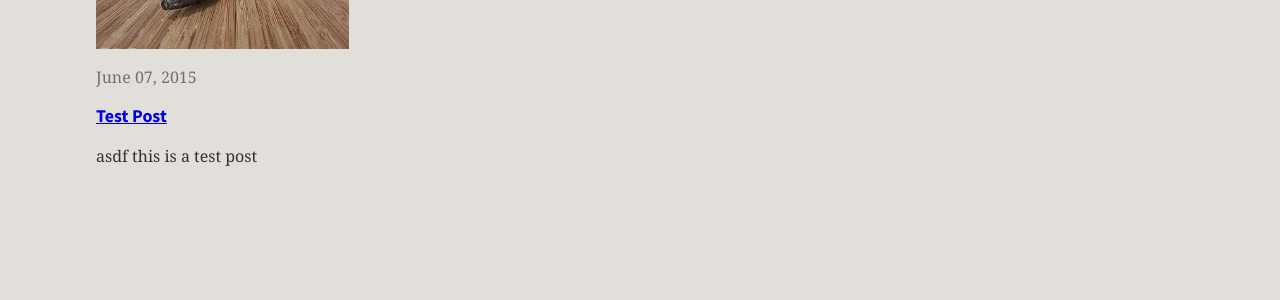
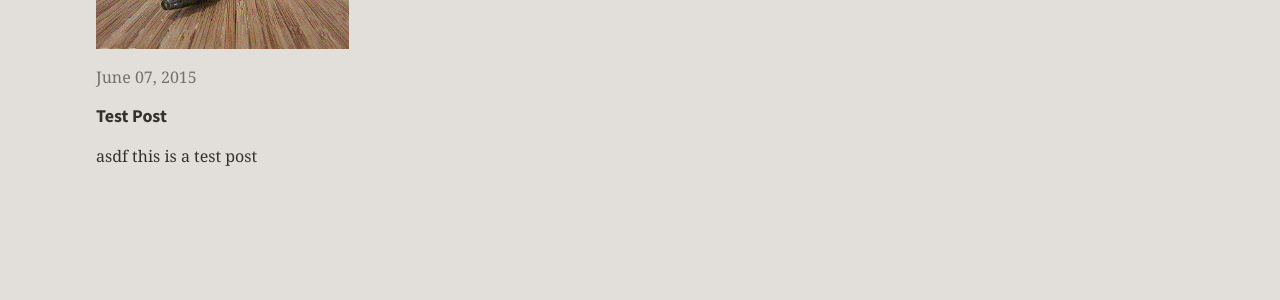
Before and after one commit to pengineered/pengineered.github.io, a Jekyll site: the page built from blog/blog.md, in a window 1280 px wide. Shown: the part 317-617 px from the top of the page. Built offline with Jekyll 4.4.1, drawn with Linux system fonts in a browser that asks for light colours.

Commit message:
restored some original stuff

```diff
--- a/_sass/_base.scss
+++ b/_sass/_base.scss
@@ -55,6 +55,20 @@ u,
 ins {
 	text-decoration: none;
 	border-bottom: 1px solid $text-color;
+}
+
+/* Links */
+
+a {
+	text-decoration: none;
+	color: $text-color;
+	&:focus {
+		@extend %tab-focus;
+	}
+	&:hover,
+	&:active {
+		outline: 0;
+	}
 }
 
 /* Quoted text */
```
